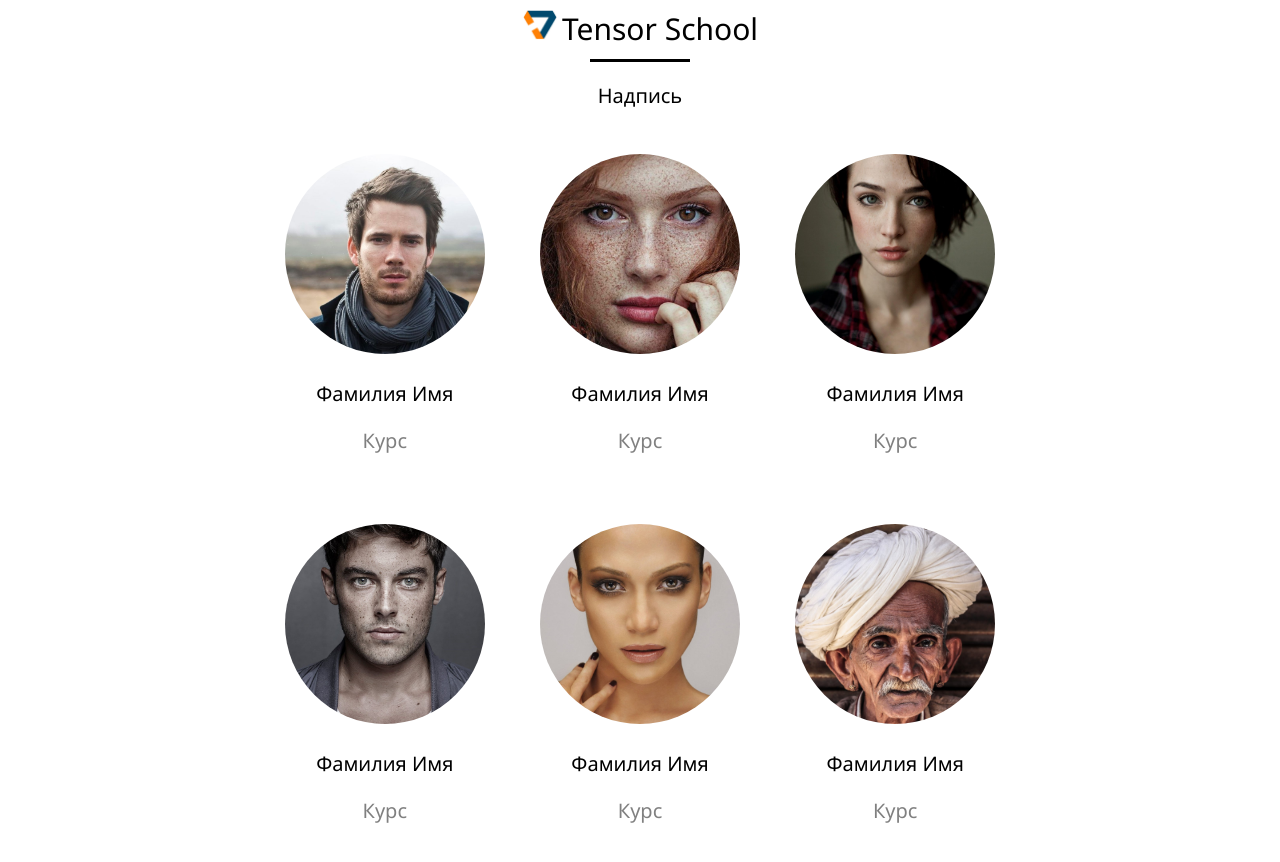
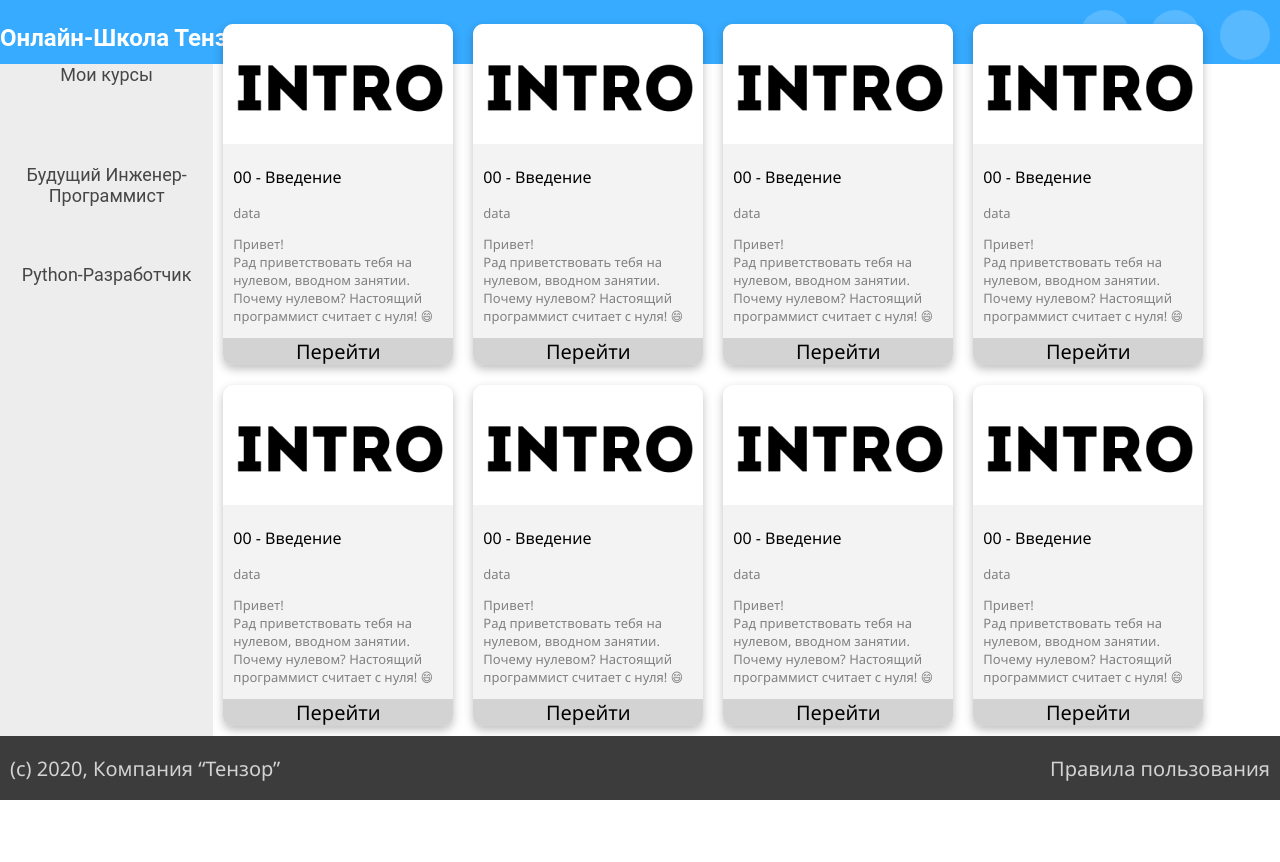
Before and after one commit to TechesDe/Test, a website: page public/index.html in a window 1280 px wide. After the commit the page ends 800 px from the top, so only its background shows below. Drawn offline with Linux system fonts and the light colour scheme.

Commit message:
Ничего
с Ничем

```diff
--- a/public/css/css.css
+++ b/public/css/css.css
@@ -3,51 +3,134 @@ body
     text-align: center;
     font-size: 20px;
     font-family: 'Segoe UI', Tahoma, Geneva, Verdana, sans-serif;
+    margin: 0px;
+    display: grid;
+    grid-template-columns: repeat(12,1fr);
+    grid-template-rows: 8vh 84vh 8vh;
 }
-header span
+
+header
 {
-    font-size: 30px;
+    grid-column: span 12;
+    display: flex;
+    flex-flow: row wrap;
+    background: #37ABFF;
 }
-header span:after
+header > p
 {
-    content: '';
-    border-top: 3px solid black;
-    display: block;
-    width: 100px;
-    margin: 10px auto;
+    margin-left: right;
+    font-family: Roboto;
+    font-style: normal;
+    font-weight: 500;
+    font-size: 24px;
+    line-height: 28px;
+
+    color: #FFFFFF;
+}
+
+header p + div
+{
+    margin-left: auto;
+}
+header div{
+    margin: 10px;
 
 }
-div .Banner
+.icon
 {
-    display: inline-block;
-    margin: 25px;
+    grid-column: 11;
+    width: 50px;
+    height: 50px;
+    background: #59B9FF;
+    border-radius: 50%;
 }
-#Users
+
+body aside
 {
+    grid-column: span 2;
+    background: #EDEDED;
+}
+body aside p
+{
+    font-family: Roboto;
+    font-style: normal;
+    font-weight: 500px;
+    font-size: 18px;
+    line-height: 21px;
+    color: #464646;
+    height: 100px;
+    margin: auto;
+    align-items: center;
+}
+body aside p:hover
+{
+    background: #59B9FF;
+}
+
+main{
+    grid-column: span 10;
+    display: flex;
+    flex-wrap: wrap;
+    justify-content: center;
+    align-items: center;
+    align-content: center;
     max-width: 1000px;
-    margin-left: auto;
-    margin-right: auto;
+}
+
+
+.card
+{
+    display: block;
+    box-shadow: 0px 4px 10px rgba(0, 0, 0, 0.25);
+    background: #F3F3F3;
+    border-radius: 10px;
+    max-width: 230px;
+    text-align: left;
+    margin: 10px;
+}
+.card img
+{
+    border-radius: 10px 10px 0px 0px;
 
 }
-div .Banner img
+.card p
 {
-    width: 200px;
-    height: 200px;
-    object-fit: cover;
-    border-radius: 50%;
-
+    margin-left: 10px;
+    font-size: medium;
 }
-div .Banner img:hover
-{
-    background: black;
-    box-shadow: 0px 0px 10px 10px gray;
-}
-#sheer
-{
+.card p+p{
+    font-size: small;
     color: gray;
 }
 
-#logos
+.button
 {
-    height: 30px;
+    border-radius: 0px 0px 10px 10px;
+    background: lightgrey;
+    text-align: center;
 }
+#seemore
+{
+    width: 200px;
+    height: 50px;
+    background:#59B9FF;
+    align-items: center;/*пытался выровнять текст в центре... не вышло*/
+    color: white;
+    border-radius: 10px;
+}
+
+footer
+{
+    grid-column: span 12;
+    display: flex;
+    background: #3C3C3C;
+}
+footer p
+{
+    margin: auto 10px;
+    color: lightgray;
+}
+footer p+p
+{
+    margin-left: auto;
+}
--- a/public/index.html
+++ b/public/index.html
@@ -7,45 +7,103 @@
     </head>
     <body>
         <header>
-            <img src="images/logo.jpg" alt="Логотип" id="logos">
-            <span>Tensor School</span>
+            <p><b>Онлайн-Школа Тензор</b></p>
+            <div class="icon"></div>
+            <div class="icon"></div>
+            <div class="icon"></div>
         </header>
-        <div class="info">
-            <p>Надпись</p>
-        </div>
-        <div id="Users">
-            <div class="Banner">
-                <img src="images/ava01.jpg" alt="Banner1">
-                <div>
-                    <p>Фамилия Имя</p>
-                    <p id="sheer">Курс</p>
-                </div>
+        <aside>
+            <p>Мои курсы</p>
+            <p>Будущий Инженер-Программист</p>
+            <p>Python-Разработчик</p>
+        </aside>
+        <main>
+            <div class="card">
+                <img src="images/Rectangle 13.png">
+                <p>00 - Введение</p>
+                <p>data</p>
+                <p> Привет!
+                    <br>
+                    Рад приветствовать тебя на нулевом, вводном занятии. Почему нулевом? Настоящий программист считает с нуля! 😄
+                </p>
+                <div class="button"> Перейти</div>
             </div>
-            <div class="Banner">
-                <img src="images/ava02.jpg" alt="Banner2">
-                    <p>Фамилия Имя</p>
-                    <p id="sheer">Курс</p>
+            <div class="card">
+                <img src="images/Rectangle 13.png">
+                <p>00 - Введение</p>
+                <p>data</p>
+                <p> Привет!
+                    <br>
+                    Рад приветствовать тебя на нулевом, вводном занятии. Почему нулевом? Настоящий программист считает с нуля! 😄
+                </p>
+                <div class="button"> Перейти</div>
             </div>
-            <div class="Banner">
-                <img src="images/ava03.jpg" alt="Banner3">
-                <p>Фамилия Имя</p>
-                <p id="sheer">Курс</p>
+            <div class="card">
+                <img src="images/Rectangle 13.png">
+                <p>00 - Введение</p>
+                <p>data</p>
+                <p> Привет!
+                    <br>
+                    Рад приветствовать тебя на нулевом, вводном занятии. Почему нулевом? Настоящий программист считает с нуля! 😄
+                </p>
+                <div class="button"> Перейти</div>
             </div>
-            <div class="Banner">
-                <img src="images/ava04.jpg" alt="Banner4">
-                <p>Фамилия Имя</p>
-                <p id="sheer">Курс</p>
+            <div class="card">
+                <img src="images/Rectangle 13.png">
+                <p>00 - Введение</p>
+                <p>data</p>
+                <p> Привет!
+                    <br>
+                    Рад приветствовать тебя на нулевом, вводном занятии. Почему нулевом? Настоящий программист считает с нуля! 😄
+                </p>
+                <div class="button"> Перейти</div>
             </div>
-            <div class="Banner">
-                <img src="images/ava05.jpg" alt="Banner5">
-                <p>Фамилия Имя</p>
-                <p id="sheer">Курс</p>
+            <div class="card">
+                <img src="images/Rectangle 13.png">
+                <p>00 - Введение</p>
+                <p>data</p>
+                <p> Привет!
+                    <br>
+                    Рад приветствовать тебя на нулевом, вводном занятии. Почему нулевом? Настоящий программист считает с нуля! 😄
+                </p>
+                <div class="button"> Перейти</div>
             </div>
-            <div class="Banner">
-                <img src="images/ava06.jpg" alt="Banner6">
-                <p>Фамилия Имя</p>
-                <p id="sheer">Курс</p>
+
+            <div class="card">
+                <img src="images/Rectangle 13.png">
+                <p>00 - Введение</p>
+                <p>data</p>
+                <p> Привет!
+                    <br>
+                    Рад приветствовать тебя на нулевом, вводном занятии. Почему нулевом? Настоящий программист считает с нуля! 😄
+                </p>
+                <div class="button"> Перейти</div>
             </div>
-        </div>
+            <div class="card">
+                <img src="images/Rectangle 13.png">
+                <p>00 - Введение</p>
+                <p>data</p>
+                <p> Привет!
+                    <br>
+                    Рад приветствовать тебя на нулевом, вводном занятии. Почему нулевом? Настоящий программист считает с нуля! 😄
+                </p>
+                <div class="button"> Перейти</div>
+            </div>
+            <div class="card">
+                <img src="images/Rectangle 13.png">
+                <p>00 - Введение</p>
+                <p>data</p>
+                <p> Привет!
+                    <br>
+                    Рад приветствовать тебя на нулевом, вводном занятии. Почему нулевом? Настоящий программист считает с нуля! 😄
+                </p>
+                <div class="button"> Перейти</div>
+            </div>
+            <div class="button" id="seemore">Показать еще</div>
+        </main>
+        <footer>
+            <p>(c) 2020, Компания “Тензор”</p>
+            <p>Правила пользования</p>
+        </footer>
     </body>
 </html>
```
Also changed, not shown: public/images/Rectangle 13.png (added).
